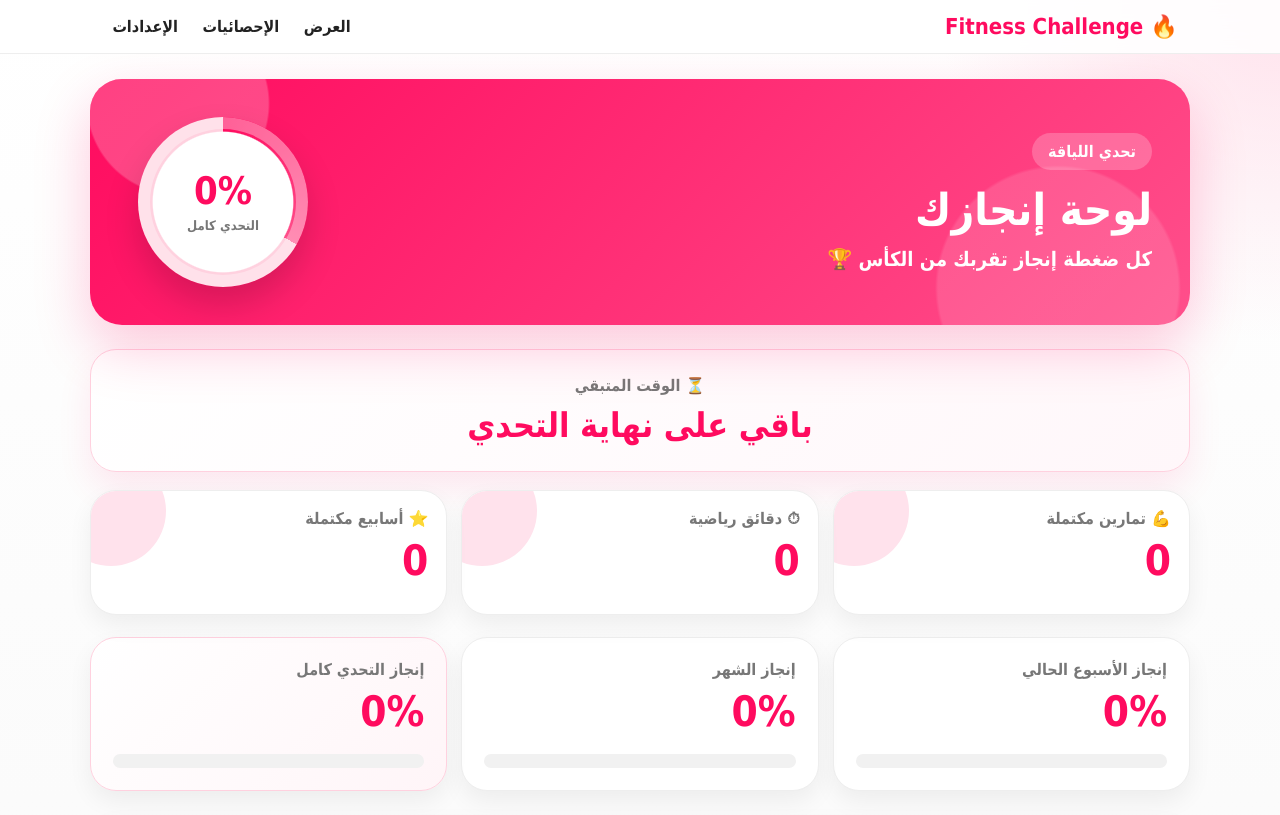
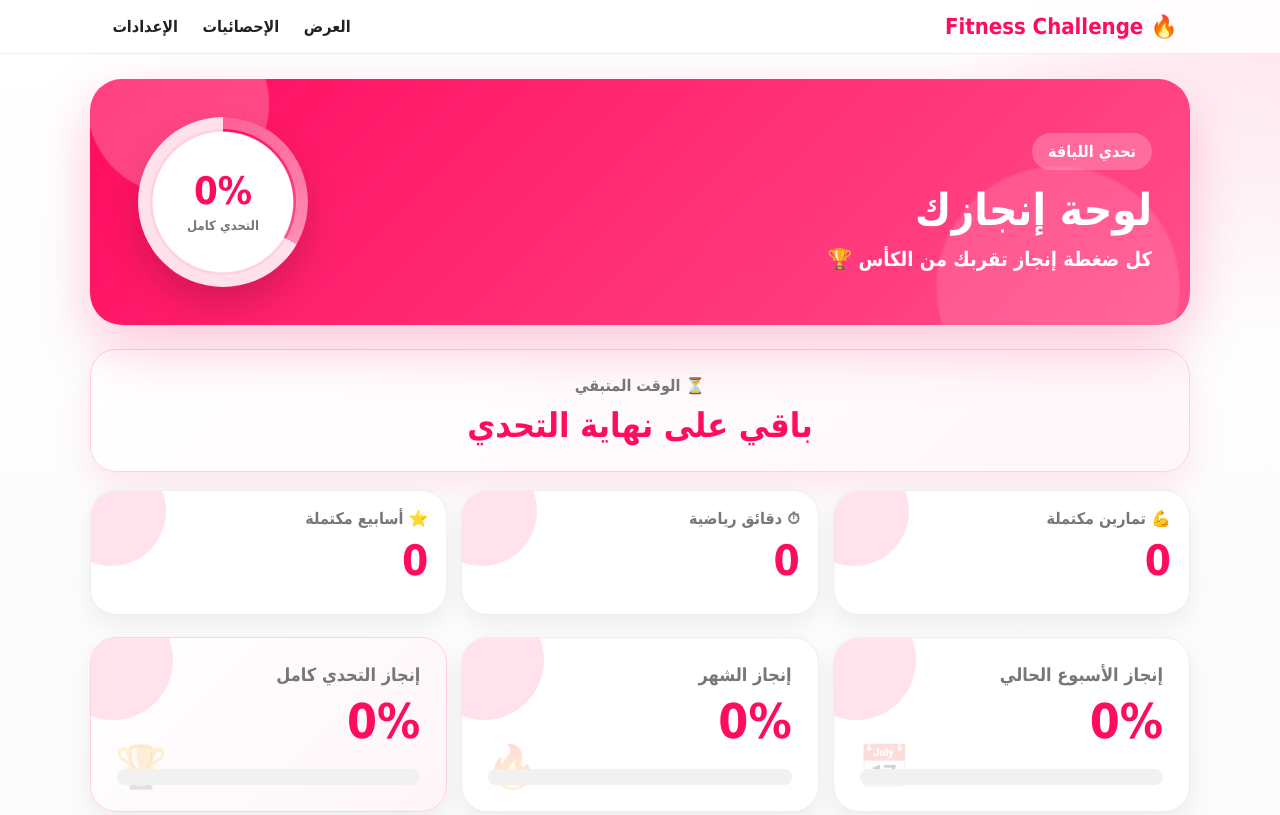
Before and after one commit to salo00h/fitness-challenge, a plain HTML site: page stats.html in a window 1280 px wide. Shown: the top 815 px of the page. Drawn offline with Linux system fonts and the light colour scheme; no server answers.

Commit message:
Improve progress cards design

```diff
--- a/style.css
+++ b/style.css
@@ -798,3 +798,72 @@ textarea {
     font-size: 26px;
   }
 }
+
+
+.dashboard-progress .progress-card {
+  position: relative;
+  overflow: hidden;
+  padding: 26px;
+  min-height: 170px;
+}
+
+.dashboard-progress .progress-card:before {
+  content: "";
+  position: absolute;
+  width: 120px;
+  height: 120px;
+  border-radius: 50%;
+  background: var(--soft);
+  left: -38px;
+  top: -38px;
+}
+
+.dashboard-progress .progress-card span {
+  position: relative;
+  z-index: 1;
+  font-size: 18px;
+}
+
+.dashboard-progress .progress-card strong {
+  position: relative;
+  z-index: 1;
+  font-size: 48px;
+  margin-top: 8px;
+  display: block;
+}
+
+.dashboard-progress .bar {
+  position: relative;
+  z-index: 1;
+  height: 16px;
+  background: #f1f1f1;
+  border-radius: 999px;
+  margin-top: 20px;
+  overflow: hidden;
+}
+
+.dashboard-progress .bar div {
+  background: linear-gradient(90deg, var(--pink), var(--pink2));
+  border-radius: 999px;
+  box-shadow: 0 6px 16px rgba(255, 11, 95, .28);
+}
+
+.dashboard-progress .progress-card:nth-child(1):after {
+  content: "📅";
+}
+
+.dashboard-progress .progress-card:nth-child(2):after {
+  content: "🔥";
+}
+
+.dashboard-progress .progress-card:nth-child(3):after {
+  content: "🏆";
+}
+
+.dashboard-progress .progress-card:after {
+  position: absolute;
+  left: 24px;
+  bottom: 20px;
+  font-size: 42px;
+  opacity: .18;
+}
```
